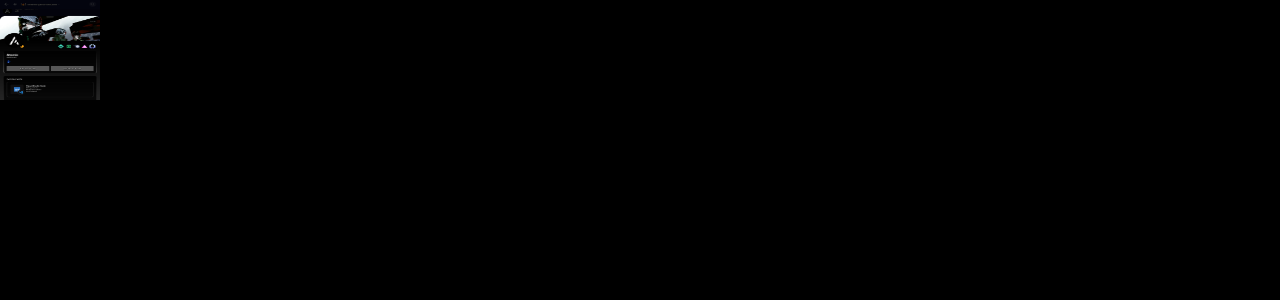
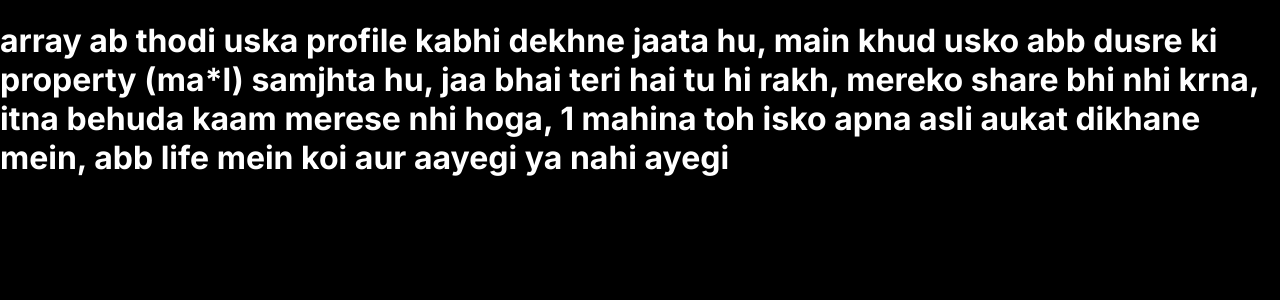
Before and after one commit to pixelDriftadv/trrrr, a Next.js app: page /message in a window 1280 px wide. Shown: the top 300 px of the page. Built offline with nearby package versions, Linux system fonts and the light colour scheme.

Commit message:
Update page.js

```diff
--- a/src/app/message/page.js
+++ b/src/app/message/page.js
@@ -4,8 +4,9 @@ import Link from 'next/link';
 export default function Home() {
   return (
     <main className="flex text-white bg-black min-h-screen px-6 flex-col items-center justify-center py-24 ">
- <Image alt="ss" unoptimised src="/images/ss.png" width={100} height={100} className="w-full h-auto cover rounded-xl"/>
-    <h1 className="text-xs font-light"></h1>
+  <h1 className="text-xs font-light">
+    array ab thodi uska profile kabhi dekhne jaata hu, main khud usko abb dusre ki property {"(ma*l)"} samjhta hu, jaa bhai teri hai tu hi rakh, mereko share bhi nhi krna, itna behuda kaam merese nhi hoga, 1 mahina toh isko apna asli aukat dikhane mein, abb life mein koi aur aayegi ya nahi ayegi <br/>
+    </h1>
     </main>
   );
 }
```
